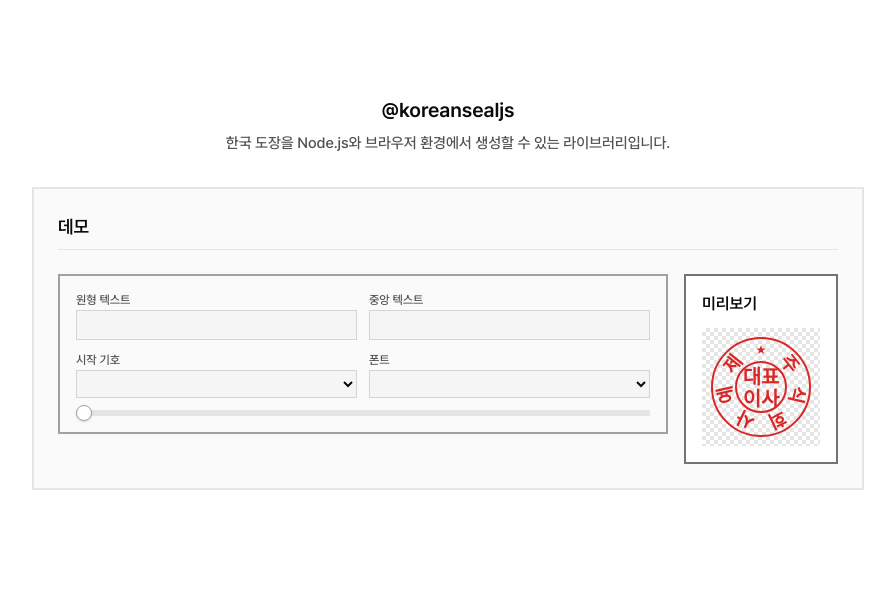
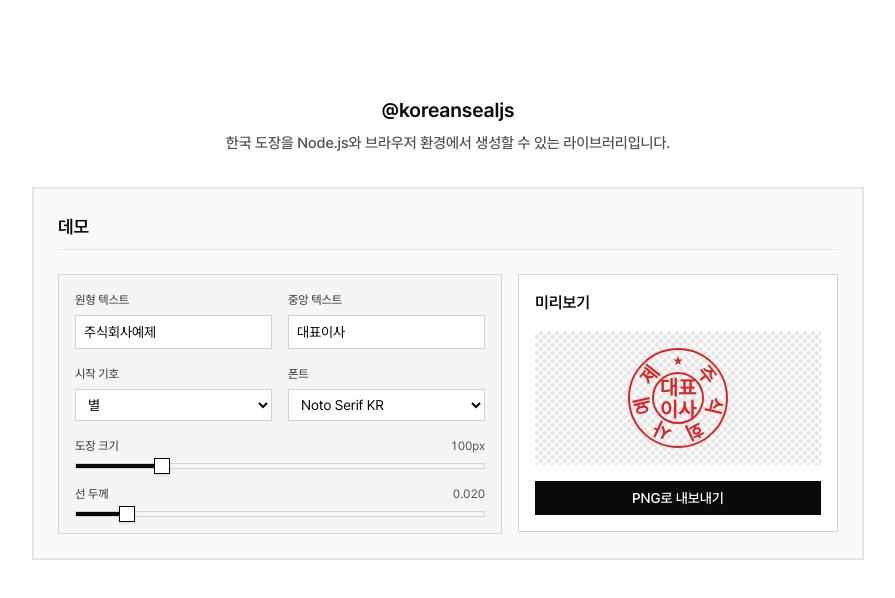
Before and after one commit to ohprettyhak/koreansealjs, a Next.js app in the folder example/: page / in a window 1280 px wide. Shown: the top 598 px of the page, without its empty margins (192-1087 px from the left). Built offline with nearby package versions, Linux system fonts and the light colour scheme.

Commit message:
feat: enhance demo component with input fields, buttons, and updated styles

```diff
--- a/example/src/app/demo.tsx
+++ b/example/src/app/demo.tsx
@@ -3,7 +3,7 @@
 import type { CompanySealConfig } from '@koreansealjs/core';
 import { CompanySealCanvas } from '@koreansealjs/react';
 import { useCallback, useEffect, useRef, useState } from 'react';
-import { Slider } from '~/components/ui';
+import { Button, Input, Select, Slider } from '~/components/ui';
 
 export const Demo = () => {
   const canvasRef = useRef<HTMLCanvasElement>(null);
@@ -53,37 +53,112 @@ export const Demo = () => {
 
   return (
     <div className="flex flex-col gap-4 md:flex-row">
-      <div className="flex h-fit flex-1 flex-col gap-3 border-2 border-neutral-400 p-4">
-        <div className="grid grid-cols-1 gap-3 md:grid-cols-2">
-          <div className="flex flex-col gap-0.5">
-            <label className="font-medium text-neutral-600 text-xs">원형 텍스트</label>
-            <input className="border border-neutral-300 bg-neutral-100 px-2 py-1 text-neutral-950 text-sm" />
+      {/* Settings Panel - Primary Card */}
+      <div className="card-primary flex h-fit flex-1 flex-col gap-4 p-4">
+        {/* Input Fields Grid */}
+        <div className="grid grid-cols-1 gap-4 md:grid-cols-2">
+          <div className="flex flex-col gap-1.5">
+            <label className="label-base">원형 텍스트</label>
+            <Input
+              value={config.circularText}
+              onChange={e => setConfig(prev => ({ ...prev, circularText: e.target.value }))}
+            />
           </div>
 
-          <div className="flex flex-col gap-0.5">
-            <label className="font-medium text-neutral-600 text-xs">중앙 텍스트</label>
-            <input className="border border-neutral-300 bg-neutral-100 px-2 py-1 text-neutral-950 text-sm" />
+          <div className="flex flex-col gap-1.5">
+            <label className="label-base">중앙 텍스트</label>
+            <Input
+              value={config.centerText}
+              onChange={e => setConfig(prev => ({ ...prev, centerText: e.target.value }))}
+            />
           </div>
 
-          <div className="flex flex-col gap-0.5">
-            <label className="font-medium text-neutral-600 text-xs">시작 기호</label>
-            <select className="border border-neutral-300 bg-neutral-100 px-2 py-1 text-neutral-950 text-sm" />
+          <div className="flex flex-col gap-1.5">
+            <label className="label-base">시작 기호</label>
+            <Select
+              value={config.markerType}
+              onChange={e =>
+                setConfig(prev => ({
+                  ...prev,
+                  markerType: e.target.value as 'dot' | 'star',
+                }))
+              }
+            >
+              <option value="dot">점</option>
+              <option value="star">별</option>
+            </Select>
           </div>
 
-          <div className="flex flex-col gap-0.5">
-            <label className="font-medium text-neutral-600 text-xs">폰트</label>
-            <select className="border border-neutral-300 bg-neutral-100 px-2 py-1 text-neutral-950 text-sm" />
+          <div className="flex flex-col gap-1.5">
+            <label className="label-base">폰트</label>
+            <Select
+              value={config.fontFamily}
+              onChange={e => setConfig(prev => ({ ...prev, fontFamily: e.target.value }))}
+            >
+              <option value="Noto Serif KR">Noto Serif KR</option>
+              <option value="Arial">Arial</option>
+              <option value="Times New Roman">Times New Roman</option>
+            </Select>
           </div>
         </div>
 
-        <Slider />
+        {/* Slider Controls */}
+        <div className="flex flex-col gap-4">
+          <div className="flex flex-col gap-2">
+            <div className="flex items-center justify-between">
+              <label className="label-base">도장 크기</label>
+              <span className="text-secondary text-xs tabular-nums">{config.sealSize}px</span>
+            </div>
+            <Slider
+              value={[config.sealSize]}
+              onValueChange={values => setConfig(prev => ({ ...prev, sealSize: values[0] }))}
+              min={50}
+              max={300}
+            />
+          </div>
+
+          <div className="flex flex-col gap-2">
+            <div className="flex items-center justify-between">
+              <label className="label-base">선 두께</label>
+              <span className="text-secondary text-xs tabular-nums">
+                {config.strokeWidthRatio.toFixed(3)}
+              </span>
+            </div>
+            <Slider
+              value={[config.strokeWidthRatio]}
+              onValueChange={values =>
+                setConfig(prev => ({ ...prev, strokeWidthRatio: values[0] }))
+              }
+              min={0.01}
+              max={0.1}
+              step={0.001}
+            />
+          </div>
+        </div>
       </div>
 
-      <div className="h-fit shrink-0 border-2 border-neutral-500 bg-white p-4">
-        <p className="mb-3 font-semibold">미리보기</p>
-        <div className="transparent-layer size-fit p-2">
+      {/* Preview Panel - Card Preview */}
+      <div className="card-preview flex h-fit shrink-0 flex-col gap-4 p-4 md:w-80">
+        <div className="flex items-center justify-between">
+          <h2 className="font-semibold text-base text-primary">미리보기</h2>
+          {error && <span className="text-red-600 text-xs">오류</span>}
+        </div>
+
+        {/* Canvas Container */}
+        <div className="transparent-layer flex items-center justify-center p-4">
           <canvas ref={canvasRef} />
         </div>
+
+        {/* Export Button */}
+        <Button type="button" onClick={exportPNG} disabled={isDrawing || !!error}>
+          PNG로 내보내기
+        </Button>
+
+        {error && (
+          <div className="card-secondary p-3">
+            <p className="text-red-600 text-xs">{error}</p>
+          </div>
+        )}
       </div>
     </div>
   );
--- a/example/src/app/global.css
+++ b/example/src/app/global.css
@@ -31,3 +31,42 @@
     background-size: 8px 8px;
   }
 }
+
+@layer components {
+  /* Typography */
+  .text-primary {
+    color: var(--color-neutral-950);
+  }
+
+  .text-secondary {
+    color: var(--color-neutral-600);
+  }
+
+  .text-tertiary {
+    color: var(--color-neutral-500);
+  }
+
+  /* Card System - Vercel Style (Sharp Edges) */
+  .card-primary {
+    background-color: var(--color-neutral-100);
+    border: 1px solid var(--color-neutral-300);
+  }
+
+  .card-secondary {
+    background-color: var(--color-neutral-200);
+    border: 1px solid var(--color-neutral-400);
+  }
+
+  .card-preview {
+    background-color: var(--color-white);
+    border: 1px solid var(--color-neutral-300);
+  }
+
+  /* Label System */
+  .label-base {
+    font-size: 0.75rem;
+    font-weight: 500;
+    color: var(--color-neutral-600);
+    letter-spacing: -0.01em;
+  }
+}
--- /dev/null
+++ b/example/src/components/ui/button.tsx
@@ -0,0 +1,25 @@
+'use client';
+
+import type { ComponentProps } from 'react';
+import { twMerge } from 'tailwind-merge';
+
+type ButtonProps = ComponentProps<'button'> & {
+  variant?: 'primary' | 'secondary';
+};
+
+export const Button = ({ className, variant = 'primary', ...props }: ButtonProps) => {
+  return (
+    <button
+      className={twMerge(
+        'cursor-pointer border px-2 py-1.5 font-medium text-sm transition-all duration-150',
+        variant === 'primary' &&
+          'border-neutral-950 bg-neutral-950 text-white hover:border-neutral-700 hover:bg-neutral-700',
+        variant === 'secondary' &&
+          'border-neutral-300 bg-white text-neutral-950 hover:border-neutral-400 hover:bg-neutral-100',
+        'disabled:cursor-not-allowed disabled:opacity-50',
+        className,
+      )}
+      {...props}
+    />
+  );
+};
--- a/example/src/components/ui/index.ts
+++ b/example/src/components/ui/index.ts
@@ -1 +1,4 @@
+export * from './button';
+export * from './input';
+export * from './select';
 export * from './slider';
--- /dev/null
+++ b/example/src/components/ui/input.tsx
@@ -0,0 +1,19 @@
+'use client';
+
+import type { ComponentProps } from 'react';
+import { twMerge } from 'tailwind-merge';
+
+export const Input = ({ className, ...props }: ComponentProps<'input'>) => {
+  return (
+    <input
+      className={twMerge(
+        'border border-neutral-300 bg-white px-2 py-1.5 text-neutral-950 text-sm transition-border-color duration-150',
+        'hover:border-neutral-400',
+        'focus:border-neutral-950 focus:outline-none',
+        'disabled:cursor-not-allowed disabled:opacity-50',
+        className,
+      )}
+      {...props}
+    />
+  );
+};
--- /dev/null
+++ b/example/src/components/ui/select.tsx
@@ -0,0 +1,21 @@
+'use client';
+
+import type { ComponentProps } from 'react';
+import { twMerge } from 'tailwind-merge';
+
+export const Select = ({ className, children, ...props }: ComponentProps<'select'>) => {
+  return (
+    <select
+      className={twMerge(
+        'border border-neutral-300 bg-white px-2 py-1.5 text-neutral-950 text-sm transition-border-color duration-150',
+        'hover:border-neutral-400',
+        'focus:border-neutral-950 focus:outline-none',
+        'disabled:cursor-not-allowed disabled:opacity-50',
+        className,
+      )}
+      {...props}
+    >
+      {children}
+    </select>
+  );
+};
--- a/example/src/components/ui/slider.tsx
+++ b/example/src/components/ui/slider.tsx
@@ -1,7 +1,7 @@
 'use client';
 
 import * as SliderPrimitive from '@radix-ui/react-slider';
-import { type ComponentProps, useMemo } from 'react';
+import type { ComponentProps } from 'react';
 import { twMerge } from 'tailwind-merge';
 
 export const Slider = ({
@@ -12,11 +12,6 @@ export const Slider = ({
   max = 100,
   ...props
 }: ComponentProps<typeof SliderPrimitive.Root>) => {
-  const _values = useMemo(
-    () => (Array.isArray(value) ? value : Array.isArray(defaultValue) ? defaultValue : [min, max]),
-    [value, defaultValue, min, max],
-  );
-
   return (
     <SliderPrimitive.Root
       data-slot="slider"
@@ -32,22 +27,18 @@ export const Slider = ({
     >
       <SliderPrimitive.Track
         data-slot="slider-track"
-        className="relative h-1.5 w-full grow overflow-hidden bg-neutral-200"
+        className="relative h-1.5 w-full grow overflow-hidden border border-neutral-300 bg-neutral-100"
       >
         <SliderPrimitive.Range
           data-slot="slider-range"
-          className="absolute h-full bg-neutral-500"
+          className="absolute h-full bg-neutral-950"
         />
       </SliderPrimitive.Track>
 
-      {Array.from({ length: _values.length }, (_, index) => (
-        <SliderPrimitive.Thumb
-          // biome-ignore lint/suspicious/noArrayIndexKey: index is fine here
-          key={index}
-          data-slot="slider-thumb"
-          className="block size-4 shrink-0 cursor-pointer rounded-full border border-neutral-400 bg-white shadow-sm ring-ring/50 transition-[color,box-shadow] hover:ring-1 focus-visible:outline-hidden focus-visible:ring-1 disabled:pointer-events-none disabled:opacity-50"
-        />
-      ))}
+      <SliderPrimitive.Thumb
+        data-slot="slider-thumb"
+        className="block size-4 shrink-0 cursor-pointer border border-neutral-950 bg-white shadow-sm transition-[transform,box-shadow] hover:scale-105 focus-visible:scale-110 focus-visible:shadow-md focus-visible:outline-hidden disabled:pointer-events-none disabled:opacity-50"
+      />
     </SliderPrimitive.Root>
   );
 };
```
